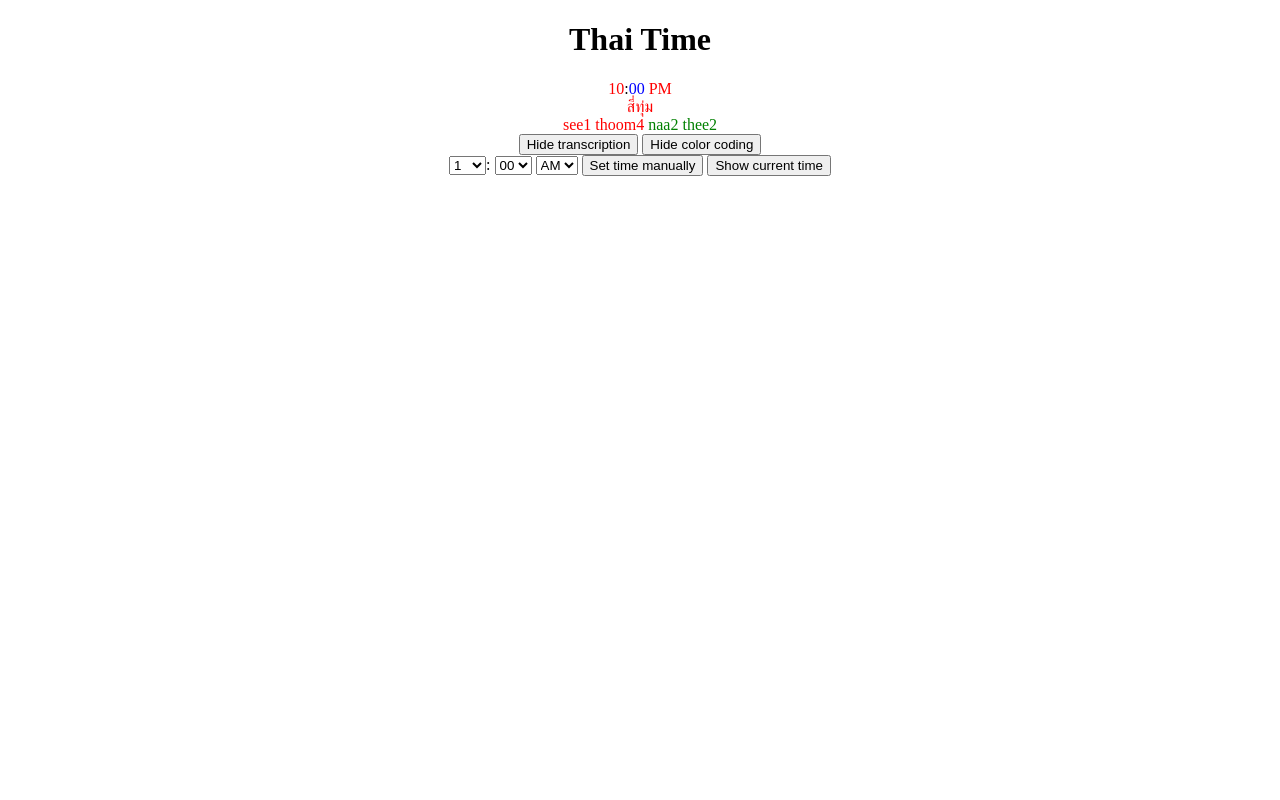
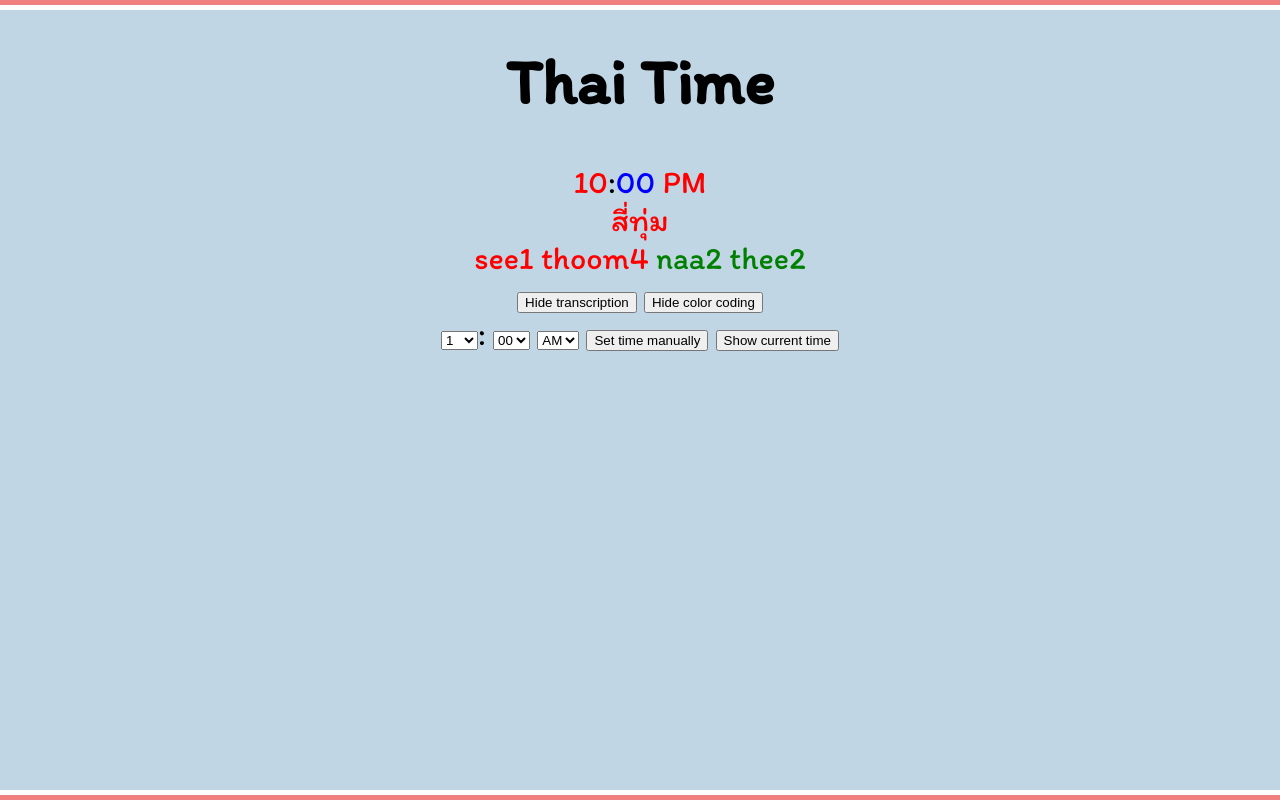
Before and after one commit to alexburrell/thai-time, a plain HTML site: page index.html in a window 1280 px wide. Drawn offline with Linux system fonts and the light colour scheme.

Commit message:
Starting to design

```diff
--- a/index.html
+++ b/index.html
@@ -3,9 +3,13 @@
     <head>
         <meta charset="utf-8">
         <title>Thai Time</title>
+        <link href="https://fonts.googleapis.com/css?family=Itim&subset=thai,latin" rel='stylesheet' type='text/css'>
         <link rel="stylesheet" href="style.css" />
     </head>
     <body>
+        <div class="border-outer"></div>
+        <div class="border-inner"></div>
+
         <h1>Thai Time</h1>
 
         <div id="current-time"></div>
--- a/style.css
+++ b/style.css
@@ -1,5 +1,31 @@
 body {
+    margin: 20px;
     text-align: center;
+    background: #C0D6E4;
+    font-family: 'Itim', cursive;
+    font-size: 2em;
+}
+
+.border-outer {
+    position: fixed;
+    top: 0;
+    right: 0;
+    bottom: 0;
+    left: 0;
+    border-top: solid 5px #F08080;
+    border-bottom: solid 5px #F08080;
+    z-index: -1;
+}
+
+.border-inner {
+    position: fixed;
+    top: 5px;
+    right: 0;
+    bottom: 5px;
+    left: 0;
+    border-top: solid 5px #FFF;
+    border-bottom: solid 5px #FFF;
+    z-index: -1;
 }
 
 .hours {
```
